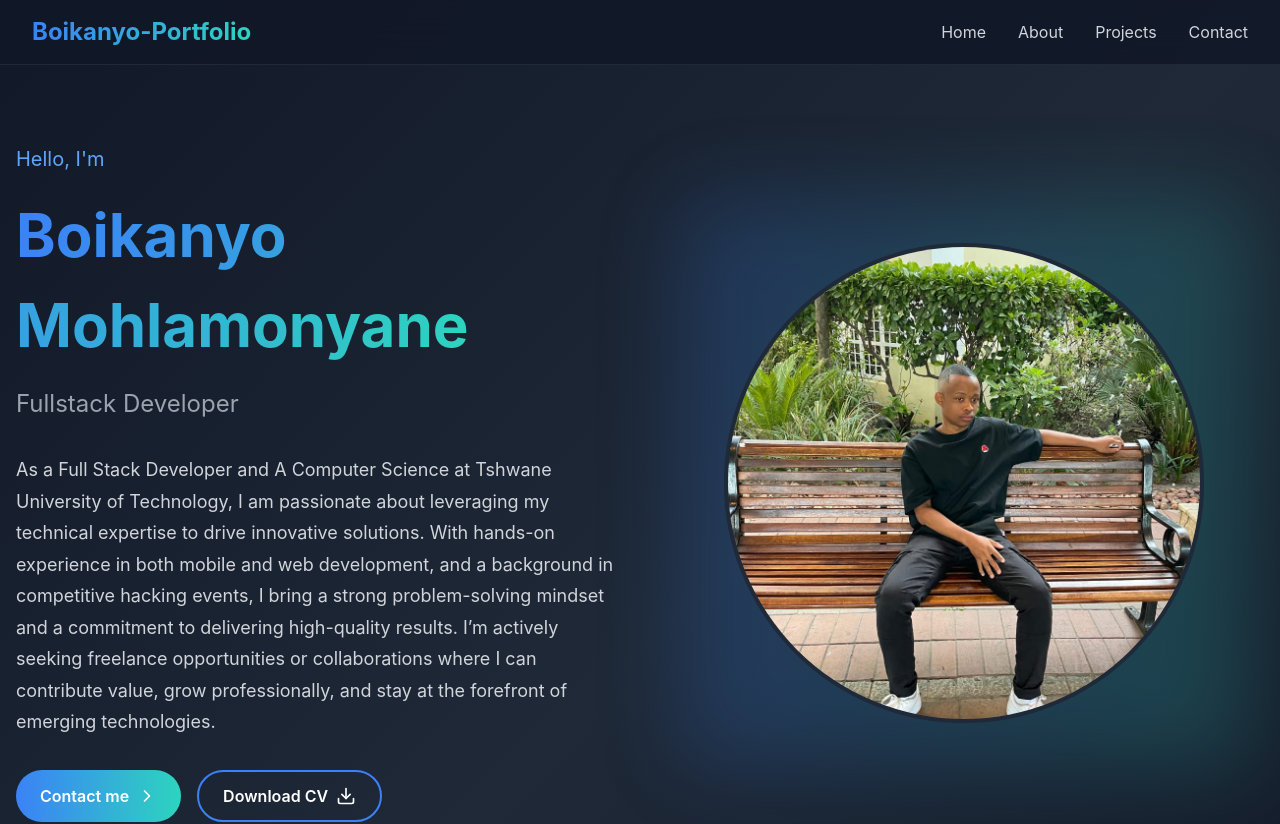
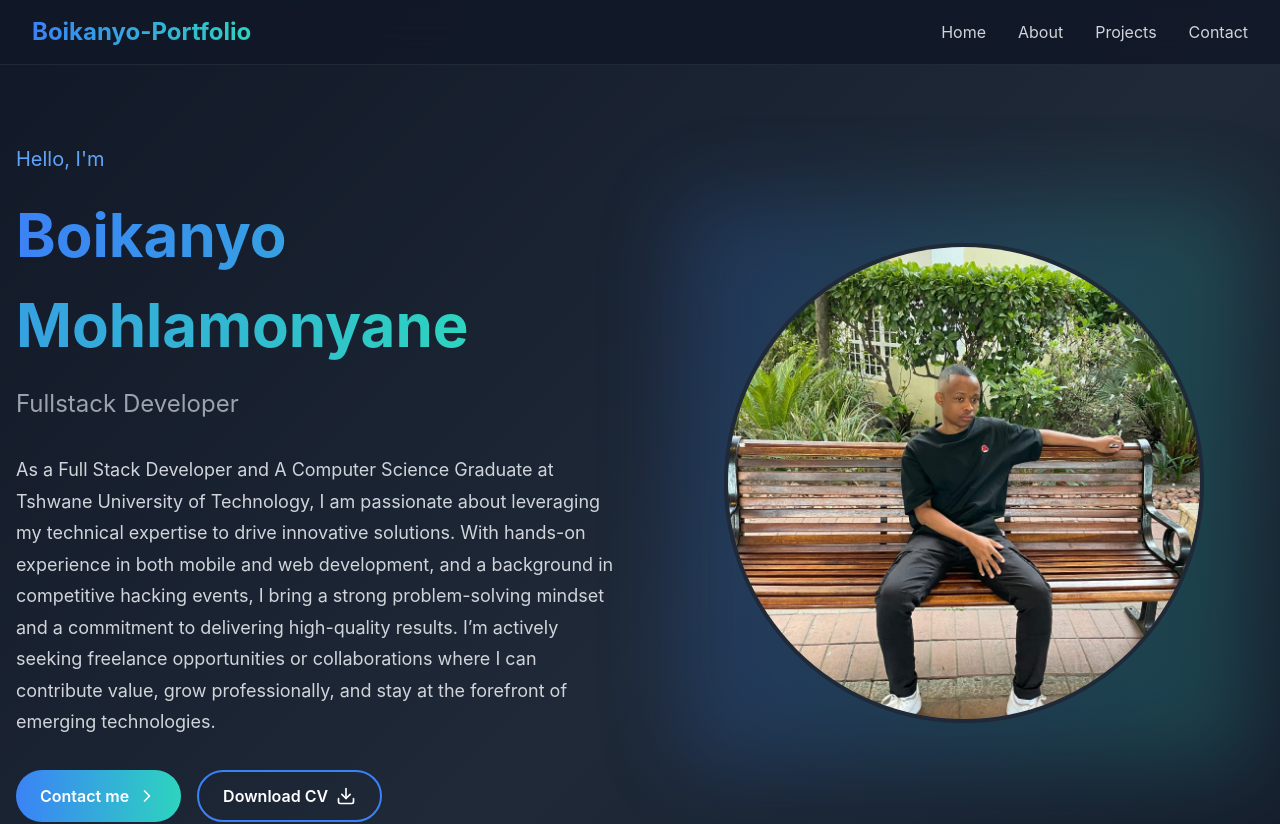
Before and after one commit to BoikanyoMohlamonyane2/PersonalWebsite, a React (Vite) app: page / in a window 1280 px wide. Shown: the top 824 px of the page. Built offline with nearby package versions, Linux system fonts and the light colour scheme.

Commit message:
new Porfolios

```diff
--- a/src/pages/Home.tsx
+++ b/src/pages/Home.tsx
@@ -23,7 +23,7 @@ export function Home() {
 
             <p className="hero-description">
               As a Full Stack Developer and A Computer
-              Science at Tshwane University of Technology, I am passionate about
+              Science Graduate at Tshwane University of Technology, I am passionate about
               leveraging my technical expertise to drive innovative solutions.
               With hands-on experience in both mobile and web development, and a
               background in competitive hacking events, I bring a strong
```
